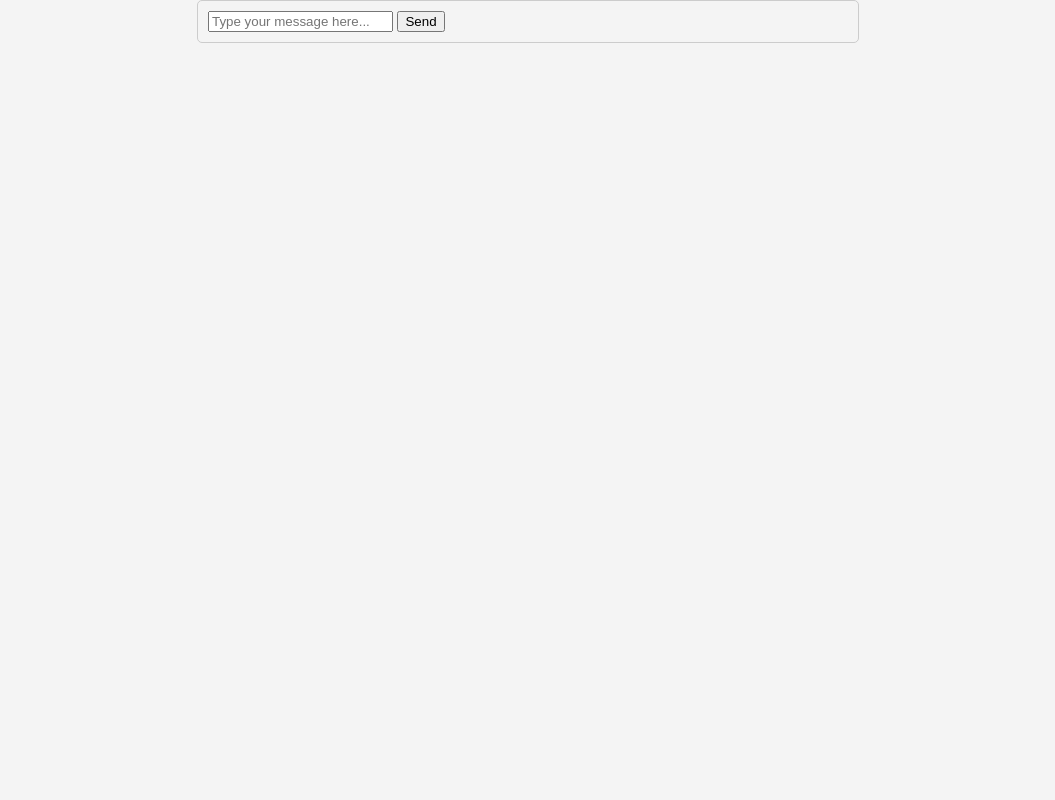
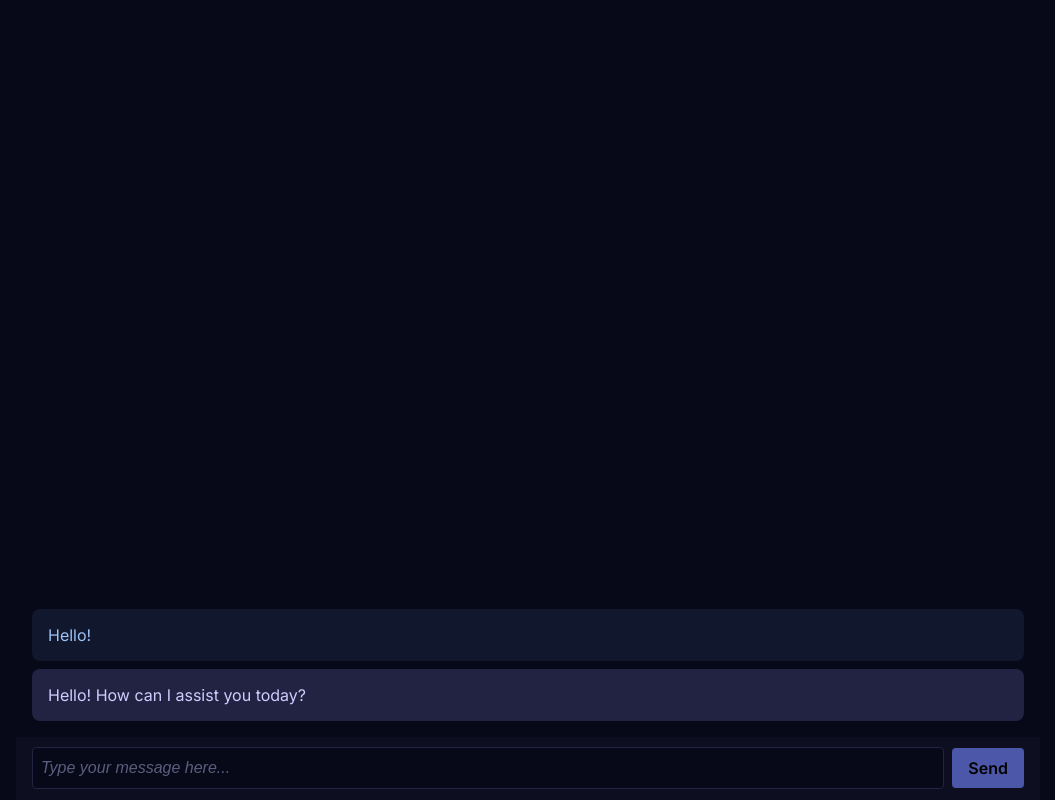
Before and after one commit to bencabotMSFT/static-site-test, a website with bundled scripts: page index.html in a window 1280 px wide. Shown: the whole page, without its empty margins (112-1167 px from the left). Built offline with nearby package versions, Linux system fonts and the light colour scheme.

Commit message:
Updated styling

```diff
--- a/css/styles.css
+++ b/css/styles.css
@@ -1,36 +1,88 @@
 body {
-    font-family: Arial, sans-serif;
+    font-family: "Inter", sans-serif;
+    font-size: 16px;
     margin: 0;
     padding: 0;
-    background-color: #f4f4f4;
+    background-color: #070918;
 }
 
-header {
-    background: #333;
-    color: #fff;
-    padding: 10px 0;
-    text-align: center;
-}
 
-nav {
-    display: flex;
-    justify-content: center;
-    background: #444;
-}
-
-nav a {
-    color: #fff;
-    padding: 14px 20px;
-    text-decoration: none;
-    text-align: center;
-}
-
-nav a:hover {
-    background: #555;
-}
 
 .container {
     padding: 20px;
+}
+
+#chat-container {
+    display: flex;
+    flex-direction: column;
+    width: 1024px;
+    height: 100vh;
+    margin: auto;
+    /* background: #FFC7C7; */
+}
+
+#message-container {
+    display: flex;
+    flex-direction: row;
+    flex-wrap: wrap;
+    align-content: flex-end;
+    gap: 8px;
+    height: 100%;
+    padding: 16px;
+    /* background: #C7DDFF; */
+}
+
+.message {
+    padding: 16px;
+    border-radius: 8px;
+    width: 100%;
+}
+
+.user-message {
+    background: #11172d;
+    color: #9dc2f5;
+}
+
+.assistant-message {
+    background: #222342;
+    color: #d0ccff;
+}
+
+.prompt-container{
+    display: flex;
+    flex-direction: row;
+    align-items: center;
+    gap: 8px;
+    background: #0d0f20;
+    height: 72px;
+    padding: 0 16px;
+}
+
+#prompt-input {
+    height: 40px;
+    width: 100%;
+    border: 1px solid #222342;
+    border-radius: 4px;
+    background: #070918;
+    padding: 0 8px;
+    color: #a1a7db;
+}
+
+#prompt-input::placeholder {
+    font-style: italic;
+    color: #5c5d7e;
+    font-size: 16px;
+}
+
+#send-button {
+    height: 40px;
+    padding: 0 16px;
+    background: #4d57a9;
+    font-family: "Inter", sans-serif;
+    font-size: 16px;
+    font-weight: 600;
+    border: none;
+    border-radius: 4px;
 }
 
 footer {
--- a/index.html
+++ b/index.html
@@ -3,33 +3,26 @@
 <head>
     <meta charset="UTF-8">
     <meta name="viewport" content="width=device-width, initial-scale=1.0">
+    <!-- Font Embeds -->
+    <link rel="preconnect" href="https://fonts.googleapis.com">
+    <link rel="preconnect" href="https://fonts.gstatic.com" crossorigin>
+    <link href="https://fonts.googleapis.com/css2?family=Inter:ital,opsz,wght@0,14..32,100..900;1,14..32,100..900&display=swap" rel="stylesheet">
+    <!-- Stylesheets -->
     <link rel="stylesheet" href="css/styles.css">
     <title>Chat Interface</title>
-    <style>
-        #chat-container {
-            width: 50%;
-            margin: auto;
-            border: 1px solid #ccc;
-            padding: 10px;
-            border-radius: 5px;
-        }
-        .message {
-            margin: 10px 0;
-        }
-        .user-message {
-            text-align: right;
-        }
-        .assistant-message {
-            text-align: left;
-        }
-    </style>
 </head>
 <body>
     <div id="chat-container">
-        <div id="chat-log"></div>
-        <input type="text" id="user-input" placeholder="Type your message here..." />
-        <button id="send-button">Send</button>
+        <div id="message-container">
+            <div class="message user-message">Hello!</div>
+            <div class="message assistant-message">Hello! How can I assist you today?</div>
+        </div>
+        <div class="prompt-container">
+            <input type="text" id="prompt-input" placeholder="Type your message here..." />
+            <button id="send-button">Send</button>
+        </div>
     </div>
+
     <script src="js/chat.js"></script>
 </body>
 </html>
--- a/js/chat.js
+++ b/js/chat.js
@@ -4,14 +4,14 @@
 document.getElementById('send-button').addEventListener('click', sendMessage);
 
 function sendMessage() {
-    const userInput = document.getElementById('user-input').value;
+    const userInput = document.getElementById('prompt-input').value;
     if (!userInput) return;
 
     // Add user's message to the chat log
     addMessageToChatLog(userInput, 'user-message');
 
     // Clear the input field
-    document.getElementById('user-input').value = '';
+    document.getElementById('prompt-input').value = '';
 
     // Send the user's message to the GPT-4o model
     fetch('https://ai-nebulaaihub541980892123.openai.azure.com/openai/deployments/gpt-4o-mini/chat/completions?api-version=2024-02-15-preview', {
@@ -41,7 +41,7 @@
 }
 
 function addMessageToChatLog(message, className) {
-    const chatLog = document.getElementById('chat-log');
+    const chatLog = document.getElementById('message-container');
     const messageElement = document.createElement('div');
     messageElement.className = `message ${className}`;
     messageElement.innerText = message;
```
